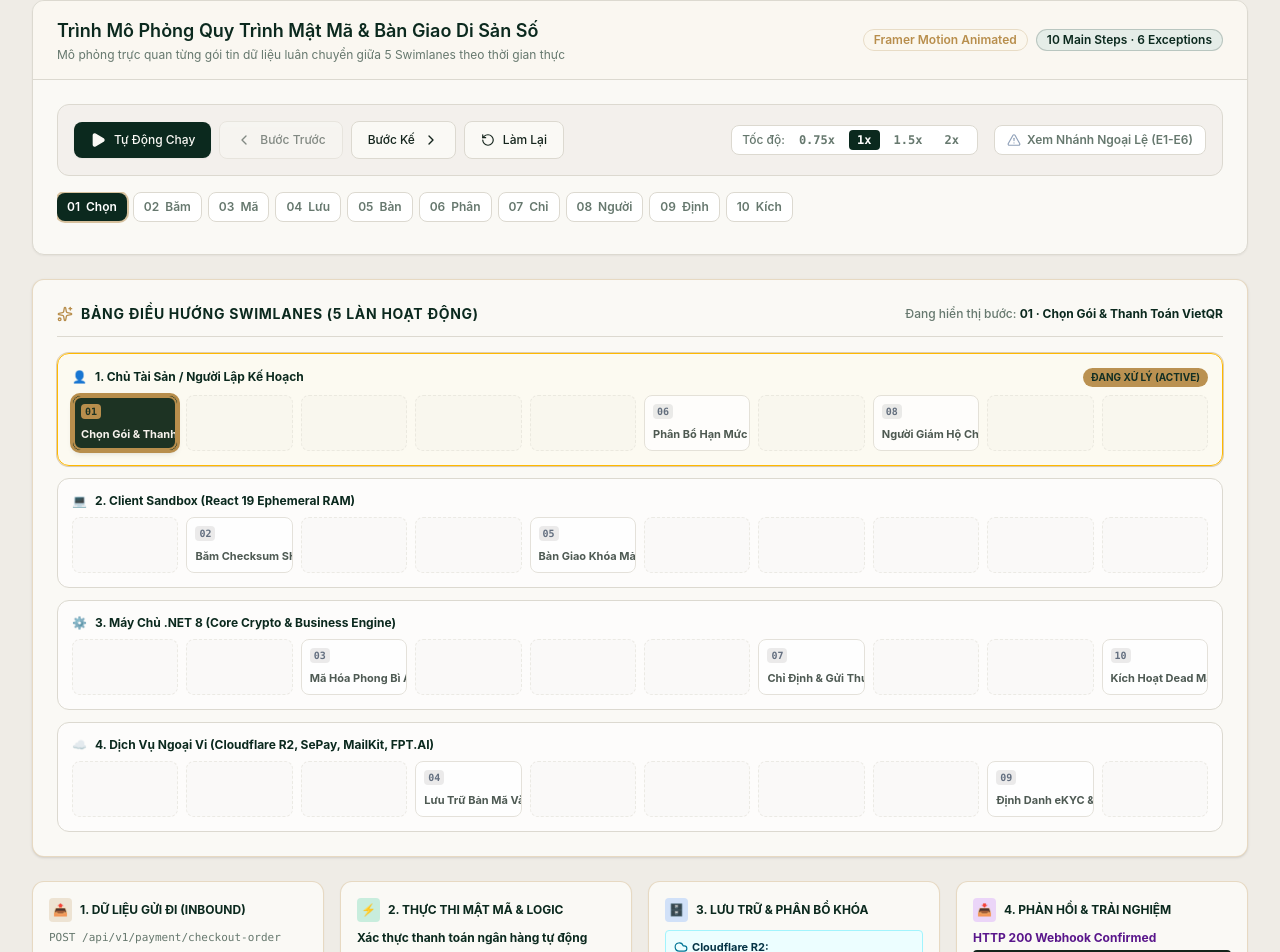
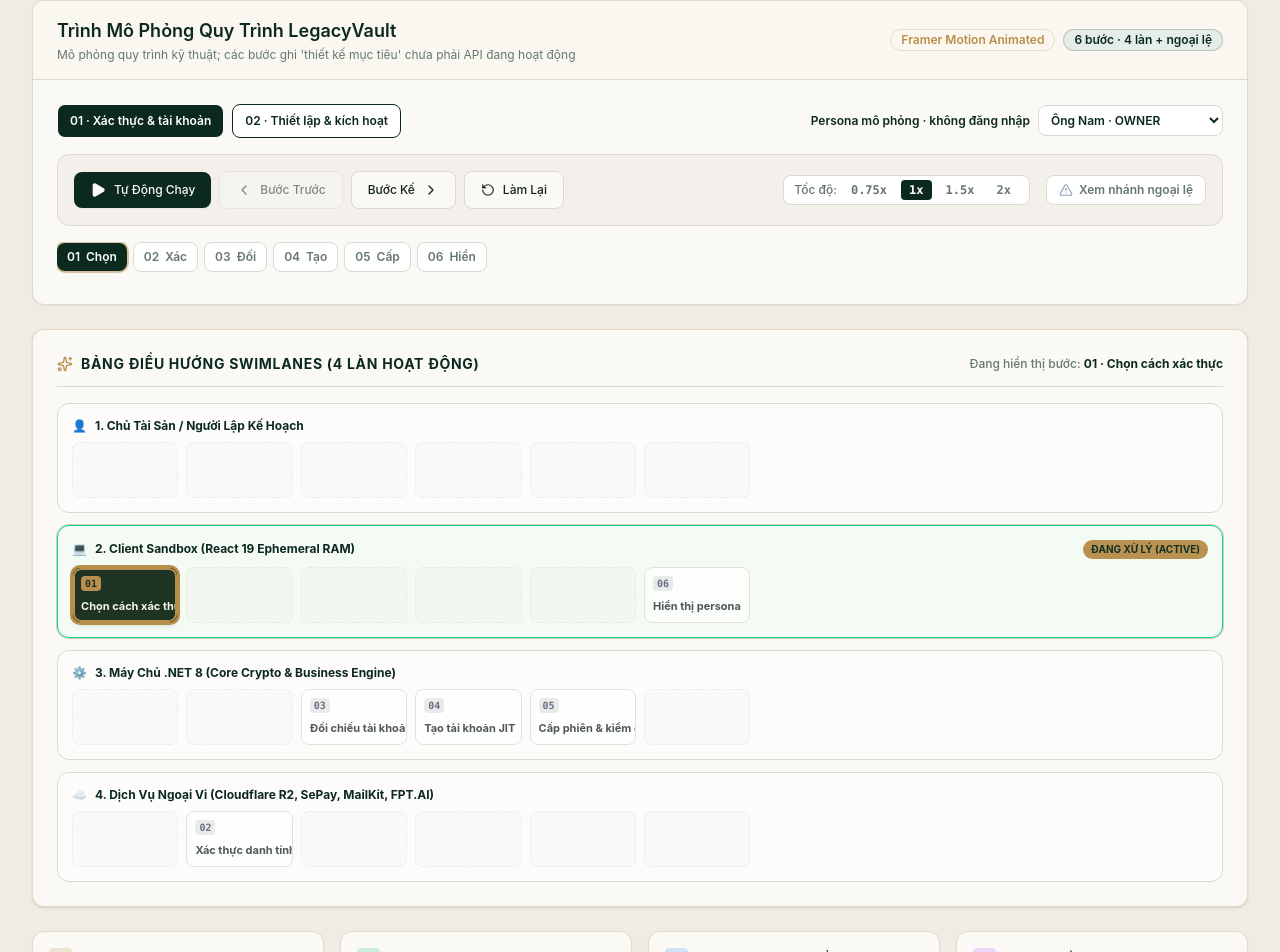
Before and after one commit to Duykhobo/SWP-Prototype, a React (Vite) app in the folder client/: page / in a window 1280 px wide. Shown: the part 636-1588 px from the top of the page. Built offline with nearby package versions, Linux system fonts and the light colour scheme.

Commit message:
Add auth flow visualization and reject unverified OIDC tokens

```diff
--- a/client/src/features/workflow-visualizer/InteractiveWorkflowVisualizer.tsx
+++ b/client/src/features/workflow-visualizer/InteractiveWorkflowVisualizer.tsx
@@ -443,6 +443,71 @@ const WORKFLOW_STEPS: WorkflowStep[] = [
   },
 ];
 
+// Educational trace only. It never changes the authenticated session or API permissions.
+const AUTH_STEPS: WorkflowStep[] = [
+  {
+    id: 1, stepNum: '01', title: 'Chọn cách xác thực', subtitle: 'Google OIDC hoặc email/mật khẩu (thiết kế mục tiêu)',
+    lane: 'client', laneLabel: 'Client UI', icon: <Key className="w-5 h-5" />,
+    inboundData: { protocol: 'Tương tác trên giao diện', payload: 'Google OIDC | Email/Password | Xem persona demo' },
+    cryptoAction: { title: 'Tách xác thực khỏi quyền trên từng hồ sơ', details: ['Persona demo chỉ thay đổi góc nhìn trong visualizer.', 'Không dùng role do client gửi để cấp quyền API.'] },
+    outboundData: { status: 'Phương thức được chọn', payload: '{ "selectedMethod": "google" }' },
+    storage: { r2: 'Không sử dụng', db: 'Chưa ghi dữ liệu', client: 'Chỉ lưu lựa chọn hiển thị' },
+    exception: { code: 'A1 · Hủy thao tác', trigger: 'Người dùng không chọn phương thức', rollbackTo: 'Bước 01', action: 'Giữ nguyên trạng thái chưa đăng nhập' }, relatedTab: 'oidc',
+  },
+  {
+    id: 2, stepNum: '02', title: 'Xác thực danh tính', subtitle: 'ID Token của Google hoặc mật khẩu qua HTTPS',
+    lane: 'external', laneLabel: 'Google Identity / TLS', icon: <Shield className="w-5 h-5" />,
+    inboundData: { protocol: 'POST /api/v1/auth/google-oidc (prototype)', payload: '{ "idToken": "<Google ID Token>" }' },
+    cryptoAction: { title: 'Google ký ID Token; backend xác minh', details: ['Xác minh chữ ký, issuer, audience, expiry và email_verified.', 'Form mật khẩu là thiết kế mục tiêu; mật khẩu chỉ gửi qua HTTPS, server băm bằng thuật toán phù hợp.'] },
+    outboundData: { status: 'Danh tính đã xác thực hoặc bị từ chối', payload: '{ "googleSub": "<stable subject>", "emailVerified": true }' },
+    storage: { r2: 'Không sử dụng', db: 'Chưa gán quyền hồ sơ', client: 'Không lưu ID Token vào localStorage' },
+    exception: { code: 'A2 · Invalid credentials', trigger: 'Token không hợp lệ hoặc mật khẩu sai', rollbackTo: 'Bước 01', action: 'Từ chối và cho thử lại có giới hạn' }, relatedTab: 'oidc',
+  },
+  {
+    id: 3, stepNum: '03', title: 'Đối chiếu tài khoản', subtitle: 'Liên kết danh tính ngoài với User hiện có',
+    lane: 'server', laneLabel: 'Web API', icon: <Database className="w-5 h-5" />,
+    inboundData: { protocol: 'Tra cứu nội bộ (thiết kế mục tiêu)', payload: 'Provider = Google; subject = <verified sub>' },
+    cryptoAction: { title: 'Định danh dựa trên provider + sub', details: ['Email đã xác minh là thông tin liên hệ, không tự chứng minh person_id của lời mời.', 'Không tự hợp nhất tài khoản chỉ vì trùng email.'] },
+    outboundData: { status: 'Tài khoản khớp hoặc cần đăng ký', payload: '{ "userId": "<existing-or-new>", "identityLinked": true }' },
+    storage: { r2: 'Không sử dụng', db: 'Liên kết duy nhất (provider, sub) với User', client: 'Chờ trạng thái từ server' },
+    exception: { code: 'A3 · Identity conflict', trigger: 'Email hoặc danh tính liên kết mâu thuẫn', rollbackTo: 'Bước 03', action: 'Yêu cầu quy trình xác minh và liên kết riêng' },
+  },
+  {
+    id: 4, stepNum: '04', title: 'Tạo tài khoản JIT', subtitle: 'Tạo User; nhận lời mời là quy trình riêng',
+    lane: 'server', laneLabel: 'Web API', icon: <Database className="w-5 h-5" />,
+    inboundData: { protocol: 'Giao dịch DB (thiết kế mục tiêu)', payload: '{ "provider": "google", "sub": "<verified sub>" }' },
+    cryptoAction: { title: 'Tạo tài khoản idempotent', details: ['Khóa duy nhất (provider, sub), xử lý hai lần đăng nhập đồng thời.', 'Chỉ liên kết expected_person_id sau khi người nhận chứng minh lời mời và hoàn tất đối chiếu danh tính.'] },
+    outboundData: { status: 'Tài khoản được tạo hoặc truy xuất', payload: '{ "userId": "<id>", "invitationStatus": "PENDING" }' },
+    storage: { r2: 'Không sử dụng', db: 'User + ExternalIdentity; lời mời vẫn PENDING', client: 'Không suy ra quyền thụ hưởng từ email' },
+    exception: { code: 'A4 · Invitation mismatch', trigger: 'Không đối chiếu được người được chỉ định', rollbackTo: 'Bước 04', action: 'Giữ lời mời chờ xác minh, không cấp quyền' },
+  },
+  {
+    id: 5, stepNum: '05', title: 'Cấp phiên & kiểm quyền', subtitle: 'Server xác định quyền từ quan hệ thực thể',
+    lane: 'server', laneLabel: 'Web API', icon: <Shield className="w-5 h-5" />,
+    inboundData: { protocol: 'Phiên đăng nhập (thiết kế mục tiêu)', payload: 'User đã xác thực + quan hệ với kho/hồ sơ hiện hành' },
+    cryptoAction: { title: 'Authorization trên mỗi request', details: ['Role toàn cục không thay thế kiểm tra person_id và quan hệ trong hồ sơ.', 'Executor/Verifier cần đủ điều kiện, nhận nhiệm vụ và không xung đột ASSIGN-06.'] },
+    outboundData: { status: 'Phiên và quyền hiệu lực', payload: '{ "session": "<server-issued>", "scopes": ["<derived>"] }' },
+    storage: { r2: 'Không sử dụng', db: 'Audit đăng nhập và phân công', client: 'Không tin X-Active-Role để cấp quyền' },
+    exception: { code: 'A5 · Forbidden', trigger: 'Không có quan hệ hợp lệ với hồ sơ', rollbackTo: 'Bước 05', action: 'Trả 403, không phát quyền tài sản' },
+  },
+  {
+    id: 6, stepNum: '06', title: 'Hiển thị persona', subtitle: 'Dashboard theo quyền server trả về',
+    lane: 'client', laneLabel: 'Client UI', icon: <CheckCircle2 className="w-5 h-5" />,
+    inboundData: { protocol: 'GET /me (thiết kế mục tiêu)', payload: '{ "roles": ["<server-derived>"], "assignments": [] }' },
+    cryptoAction: { title: 'Render góc nhìn phù hợp', details: ['Ẩn/hiện tính năng để hỗ trợ trải nghiệm.', 'Backend vẫn kiểm tra từng thao tác độc lập.'] },
+    outboundData: { status: 'Dashboard phù hợp', payload: 'Owner | Executor | Verifier | Beneficiary' },
+    storage: { r2: 'Không sử dụng', db: 'Không đổi quyền khi chuyển giao diện', client: 'Persona trong visualizer chỉ là mô phỏng' },
+    exception: { code: 'A6 · Role revoked', trigger: 'Phân công bị thu hồi', rollbackTo: 'Bước 05', action: 'Làm mới quyền, chặn thao tác cũ' },
+  },
+];
+
+const DEMO_PERSONAS = [
+  { role: 'OWNER', name: 'Ông Nam' },
+  { role: 'EXECUTOR', name: 'Luật sư Bình' },
+  { role: 'VERIFIER', name: 'Bác sĩ Cường' },
+  { role: 'BENEFICIARY', name: 'Cháu An' },
+] as const;
+
 interface InteractiveWorkflowVisualizerProps {
   onNavigateTab?: (tabId: string) => void;
 }
@@ -454,25 +519,28 @@ export const InteractiveWorkflowVisualizer: React.FC<InteractiveWorkflowVisualiz
   const [isPlaying, setIsPlaying] = useState<boolean>(false);
   const [playbackSpeed, setPlaybackSpeed] = useState<number>(1);
   const [showExceptions, setShowExceptions] = useState<boolean>(false);
+  const [activeFlow, setActiveFlow] = useState<'auth' | 'setup'>('auth');
+  const [demoPersona, setDemoPersona] = useState<string>('OWNER');
+  const steps = activeFlow === 'auth' ? AUTH_STEPS : WORKFLOW_STEPS;
 
-  const currentStep = WORKFLOW_STEPS[activeStepIndex];
+  const currentStep = steps[activeStepIndex];
 
   // Auto-play timer
   useEffect(() => {
     let interval: ReturnType<typeof setInterval> | null = null;
     if (isPlaying) {
       interval = setInterval(() => {
-        setActiveStepIndex((prev) => (prev + 1) % WORKFLOW_STEPS.length);
+        setActiveStepIndex((prev) => (prev + 1) % steps.length);
       }, 3000 / playbackSpeed);
     }
     return () => {
       if (interval) clearInterval(interval);
     };
-  }, [isPlaying, playbackSpeed]);
+  }, [isPlaying, playbackSpeed, steps.length]);
 
   const handleNext = () => {
     setIsPlaying(false);
-    setActiveStepIndex((prev) => Math.min(prev + 1, WORKFLOW_STEPS.length - 1));
+    setActiveStepIndex((prev) => Math.min(prev + 1, steps.length - 1));
   };
 
   const handlePrev = () => {
@@ -489,15 +557,27 @@ export const InteractiveWorkflowVisualizer: React.FC<InteractiveWorkflowVisualiz
     <div className="space-y-6">
       {/* Top Banner & Control Deck */}
       <HeritageCard
-        title="Trình Mô Phỏng Quy Trình Mật Mã & Bàn Giao Di Sản Số"
-        subtitle="Mô phỏng trực quan từng gói tin dữ liệu luân chuyển giữa 5 Swimlanes theo thời gian thực"
+        title="Trình Mô Phỏng Quy Trình LegacyVault"
+        subtitle="Mô phỏng quy trình kỹ thuật; các bước ghi 'thiết kế mục tiêu' chưa phải API đang hoạt động"
         badge={
           <div className="flex items-center gap-2">
             <HeritageBadge variant="gold">Framer Motion Animated</HeritageBadge>
-            <HeritageBadge variant="forest">10 Main Steps · 6 Exceptions</HeritageBadge>
+            <HeritageBadge variant="forest">{steps.length} bước · 4 làn + ngoại lệ</HeritageBadge>
           </div>
         }
       >
+        <div className="mb-4 flex flex-wrap items-center justify-between gap-3">
+          <div className="flex gap-2" role="group" aria-label="Chọn luồng mô phỏng">
+            {([{ id: 'auth', label: '01 · Xác thực & tài khoản' }, { id: 'setup', label: '02 · Thiết lập & kích hoạt' }] as const).map((flow) => (
+              <button key={flow.id} type="button" aria-pressed={activeFlow === flow.id} onClick={() => { setActiveFlow(flow.id); setActiveStepIndex(0); setIsPlaying(false); }} className={`rounded-lg border px-3 py-2 text-xs font-semibold ${activeFlow === flow.id ? 'bg-[#0B291E] text-white' : 'bg-white text-[#0B291E]'}`}>{flow.label}</button>
+            ))}
+          </div>
+          <label className="text-xs font-semibold text-[#0B291E]">Persona mô phỏng · không đăng nhập
+            <select value={demoPersona} onChange={(event) => setDemoPersona(event.target.value)} className="ml-2 rounded-lg border border-[#DCD9D0] bg-white px-2 py-1.5">
+              {DEMO_PERSONAS.map(({ role, name }) => <option key={role} value={role}>{name} · {role}</option>)}
+            </select>
+          </label>
+        </div>
         {/* Playback Controls Bar */}
         <div className="flex flex-wrap items-center justify-between gap-4 p-4 bg-[#EFECE6]/60 rounded-xl border border-[#DCD9D0]">
           <div className="flex items-center gap-2">
@@ -518,7 +598,7 @@ export const InteractiveWorkflowVisualizer: React.FC<InteractiveWorkflowVisualiz
             <HeritageButton
               variant="outline"
               onClick={handleNext}
-              disabled={activeStepIndex === WORKFLOW_STEPS.length - 1}
+              disabled={activeStepIndex === steps.length - 1}
               className="px-3 py-1.5 text-xs"
             >
               <span>Bước Kế</span>
@@ -557,14 +637,14 @@ export const InteractiveWorkflowVisualizer: React.FC<InteractiveWorkflowVisualiz
               }`}
             >
               <AlertTriangle className={`w-3.5 h-3.5 ${showExceptions ? 'text-amber-600' : 'text-slate-400'}`} />
-              <span>Xem Nhánh Ngoại Lệ (E1-E6)</span>
+              <span>Xem nhánh ngoại lệ</span>
             </button>
           </div>
         </div>
 
         {/* Step Indicator Pills */}
         <div className="mt-4 flex items-center gap-1.5 overflow-x-auto pb-2 scrollbar-none">
-          {WORKFLOW_STEPS.map((s, idx) => {
+          {steps.map((s, idx) => {
             const isCurrent = idx === activeStepIndex;
             const isDone = idx < activeStepIndex;
 
@@ -597,7 +677,7 @@ export const InteractiveWorkflowVisualizer: React.FC<InteractiveWorkflowVisualiz
         <div className="flex items-center justify-between border-b border-[#DCD9D0] pb-3">
           <h3 className="text-sm font-bold text-[#0B291E] uppercase tracking-wider flex items-center gap-2">
             <Sparkles className="w-4 h-4 text-[#B88E4C]" />
-            Bảng Điều Hướng Swimlanes (5 Làn Hoạt Động)
+            Bảng Điều Hướng Swimlanes (4 Làn Hoạt Động)
           </h3>
           <span className="text-xs text-[#66786E] font-medium">
             Đang hiển thị bước: <span className="font-bold text-[#0B291E]">{currentStep.stepNum} · {currentStep.title}</span>
@@ -612,7 +692,6 @@ export const InteractiveWorkflowVisualizer: React.FC<InteractiveWorkflowVisualiz
             { id: 'server', label: '3. Máy Chủ .NET 8 (Core Crypto & Business Engine)', icon: '⚙️', color: 'border-blue-400 bg-blue-50/40' },
             { id: 'external', label: '4. Dịch Vụ Ngoại Vi (Cloudflare R2, SePay, MailKit, FPT.AI)', icon: '☁️', color: 'border-cyan-400 bg-cyan-50/40' },
           ].map((lane) => {
-            const stepsInLane = WORKFLOW_STEPS.filter((s) => s.lane === lane.id);
             const isLaneActive = currentStep.lane === lane.id;
 
             return (
@@ -636,7 +715,7 @@ export const InteractiveWorkflowVisualizer: React.FC<InteractiveWorkflowVisualiz
 
                 {/* Nodes inside this lane */}
                 <div className="grid grid-cols-2 sm:grid-cols-4 md:grid-cols-6 lg:grid-cols-10 gap-2">
-                  {WORKFLOW_STEPS.map((s, idx) => {
+                  {steps.map((s, idx) => {
                     const isStepInLane = s.lane === lane.id;
                     const isSelected = idx === activeStepIndex;
                     const isPassed = idx < activeStepIndex;
@@ -707,7 +786,7 @@ export const InteractiveWorkflowVisualizer: React.FC<InteractiveWorkflowVisualiz
                 <div className="flex items-center justify-between mb-2">
                   <span className="text-xs font-bold text-amber-950 flex items-center gap-2">
                     <span>🛡️</span>
-                    <span>5. Xử Lý Ngoại Lệ & Tuyến Hồi Quy Khắc Phục (E1 - E6 Corrective Loops)</span>
+                    <span>Nhánh ngoại lệ & cách xử lý</span>
                   </span>
                   <span className="text-[10px] font-bold px-2 py-0.5 rounded-full bg-amber-200 text-amber-900">
                     ROLLBACK & REMEDIATION
@@ -767,7 +846,7 @@ export const InteractiveWorkflowVisualizer: React.FC<InteractiveWorkflowVisualiz
             </ul>
           </div>
           <span className="text-[10px] font-semibold text-emerald-700 bg-emerald-50 px-2 py-0.5 rounded border border-emerald-200 mt-2 block w-fit">
-            Bảo mật Zero-Knowledge
+            {activeFlow === 'auth' ? 'Xác thực & phân quyền' : 'Mô phỏng bảo mật'}
           </span>
         </div>
 
```
